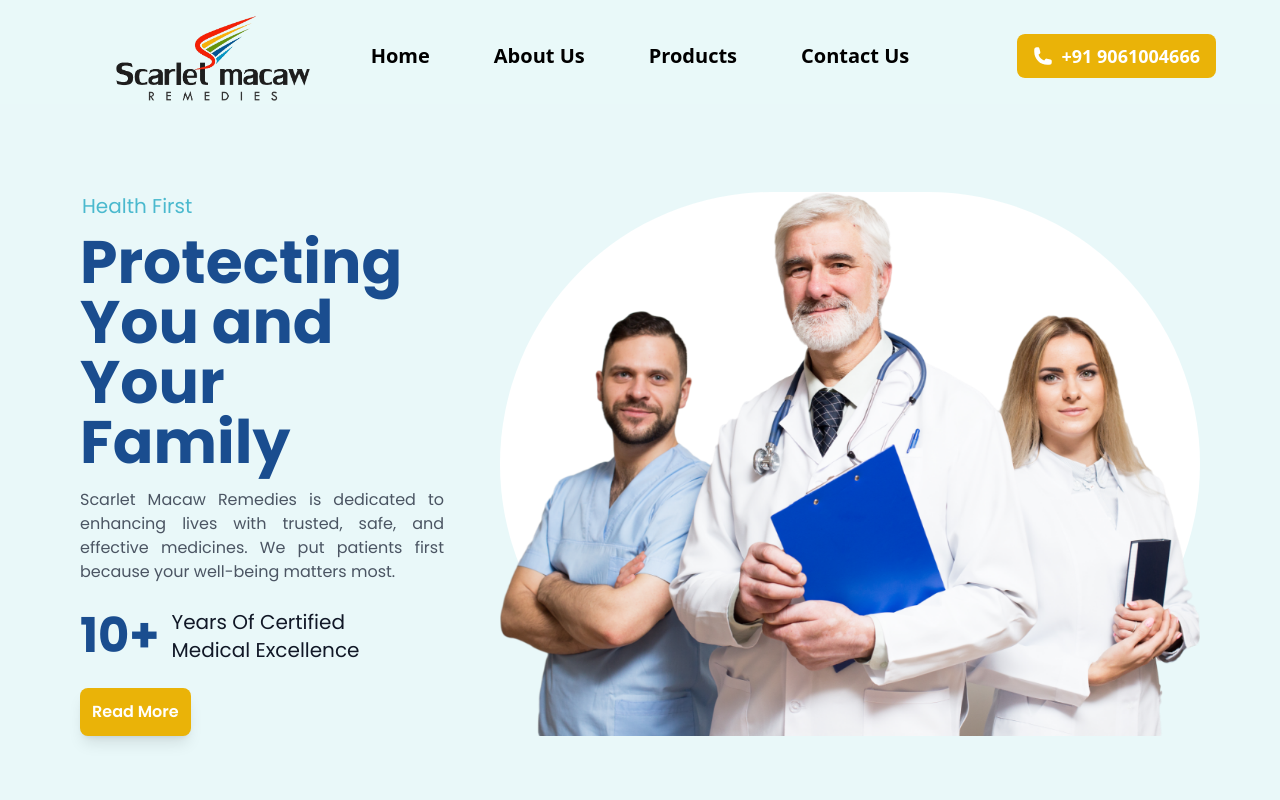
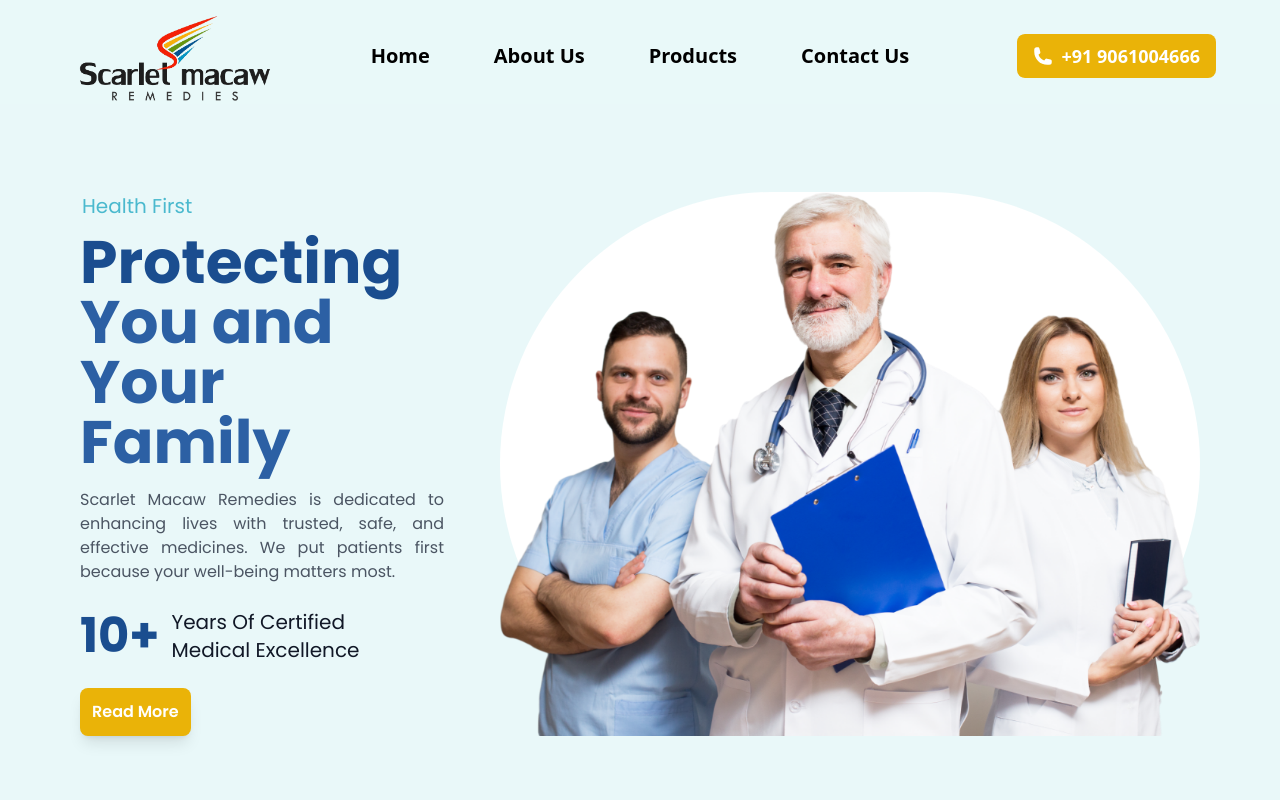
Before and after one commit to araviind-p/Scarlet-Macaw-Remedies, a React (Vite) app: page / in a window 1280 px wide. Shown: the top 800 px of the page. Built offline with nearby package versions, Linux system fonts and the light colour scheme.

Commit message:
change navbar length and hero section

```diff
--- a/src/compnent/Footer.jsx
+++ b/src/compnent/Footer.jsx
@@ -2,7 +2,7 @@ import LOGO from '../assets/logo.png';
 
 const Footer = () => {
   return (
-    <footer className="text-center text-neutral-800 bg-[#e1ebec] lg:text-left border-t-2 border-gray-700">
+    <footer className="text-center text-neutral-800 bg-[#eff4f4] lg:text-left border-t-2 border-gray-700">
       {/* <!-- Divider section (optional) --> */}
 
       {/* <!-- Main Content --> */}
@@ -57,7 +57,7 @@ const Footer = () => {
           <div className="sm:pt-4">
             <h6 className="mb-2 font-bold uppercase">Visit us</h6>
             <p>
-              12/1207F, 1&apos;st Floor Apple Square Building, Airport road,
+              12/1207F, 1&apos;st Floor, Apple Square Building, Airport road,
               Ramanattukara, Kozhikode, 673633, Kerala
             </p>
           </div>
--- a/src/compnent/HeroSection.jsx
+++ b/src/compnent/HeroSection.jsx
@@ -24,7 +24,7 @@ const HeroSection = () => {
   return (
     <div
       id="home"
-      className="min-h-screen -mt-6 sm:mt-6 lg:-mt-0 bg-[#E9F8F9] py-16 px-6 lg:px-20 flex flex-col lg:flex-row items-center justify-evenly gap-x-14 gap-y-14 font-poppins"
+      className="max-w-[1400px] mx-auto min-h-screen -mt-6 sm:mt-6 lg:-mt-0 bg-[#E9F8F9] py-16 px-6 lg:px-20 flex flex-col lg:flex-row items-center justify-evenly gap-x-14 gap-y-14 font-poppins"
     >
       {/* Left Content */}
       <motion.div
@@ -36,8 +36,8 @@ const HeroSection = () => {
         <p className="text-[#4ab9ce] text-xl pb-3 text-left ml-[2px]">
           Health First
         </p>
-        <h1 className="text-4xl sm:text-6xl font-bold text-left text-[#1A4D8F] leading-tight mb-4">
-          Protecting You and Your Family
+        <h1 className="text-4xl sm:text-6xl font-bold text-left text-[#2c60a4] leading-tight mb-4">
+          <span className="text-[#1A4D8F]">Protecting</span> You and Your Family
         </h1>
         <p className="text-gray-600 mb-6 text-justify">
           Scarlet Macaw Remedies is dedicated to enhancing lives with trusted,
@@ -84,7 +84,7 @@ const HeroSection = () => {
         animate={{ x: 0, opacity: 1 }}
         transition={{ duration: 0.8, ease: 'easeOut', delay: 0.3 }}
       >
-        <div className="lg:w-[700px] bg-white rounded-full ">
+        <div className="sm:w-[550px] lg:w-[700px] bg-white rounded-full ">
           <motion.img
             src={DOCTORTEAM} // Replace with your image path
             alt="Doctor Team"
--- a/src/compnent/Navbar.jsx
+++ b/src/compnent/Navbar.jsx
@@ -51,15 +51,15 @@ const Navbar = () => {
         isVisible ? 'translate-y-0' : '-translate-y-full'
       }`}
     >
-      <div className="container mx-auto px-4 sm:px-6 lg:px-16 pt-2 relative">
+      <div className="max-w-[1400px] container mx-auto px-4 sm:px-6 lg:px-16 pt-2 relative">
         <div className="grid grid-cols-3 sm:grid-cols-5 items-center h-[70px] sm:h-16 md:h-24 gap-4">
           {/* Logo Section */}
           <RouterLink to={'/'}>
-            <div className="col-span-1 flex items-center justify-start z-30">
+            <div className="col-span-1 flex items-center justify-start z-30 lg:pl-1">
               <img
                 src={Logo}
                 alt="Logo"
-                className="h-[70px] sm:h-14 md:h-24 w-auto z-30 ml-0 md:ml-10"
+                className="h-[70px] sm:h-14 md:h-24 w-auto z-30"
               />
             </div>
           </RouterLink>
--- a/src/compnent/Products.jsx
+++ b/src/compnent/Products.jsx
@@ -99,7 +99,7 @@ const Products = () => {
             onClick={() => handleCategoryChange(category)}
             className={`px-4 py-2 rounded-md font-medium ${
               selectedCategory === category
-                ? 'bg-[#4ab9ce] text-white'
+                ? 'bg-[#036ba2] text-white'
                 : 'bg-gray-200 text-gray-800'
             }`}
           >
--- a/src/compnent/pages/ContactPage.jsx
+++ b/src/compnent/pages/ContactPage.jsx
@@ -92,7 +92,7 @@ const ContactUs = () => {
               </h3>
             </div>
             <p className="text-gray-700">
-              12/1207F, 1&apos;st Floor Apple Square Building, Airport road
+              12/1207F, 1&apos;st Floor, Apple Square Building, Airport road
               <br />
               Ramanattukara, Kozhikode, 673633, Kerala
             </p>
```
